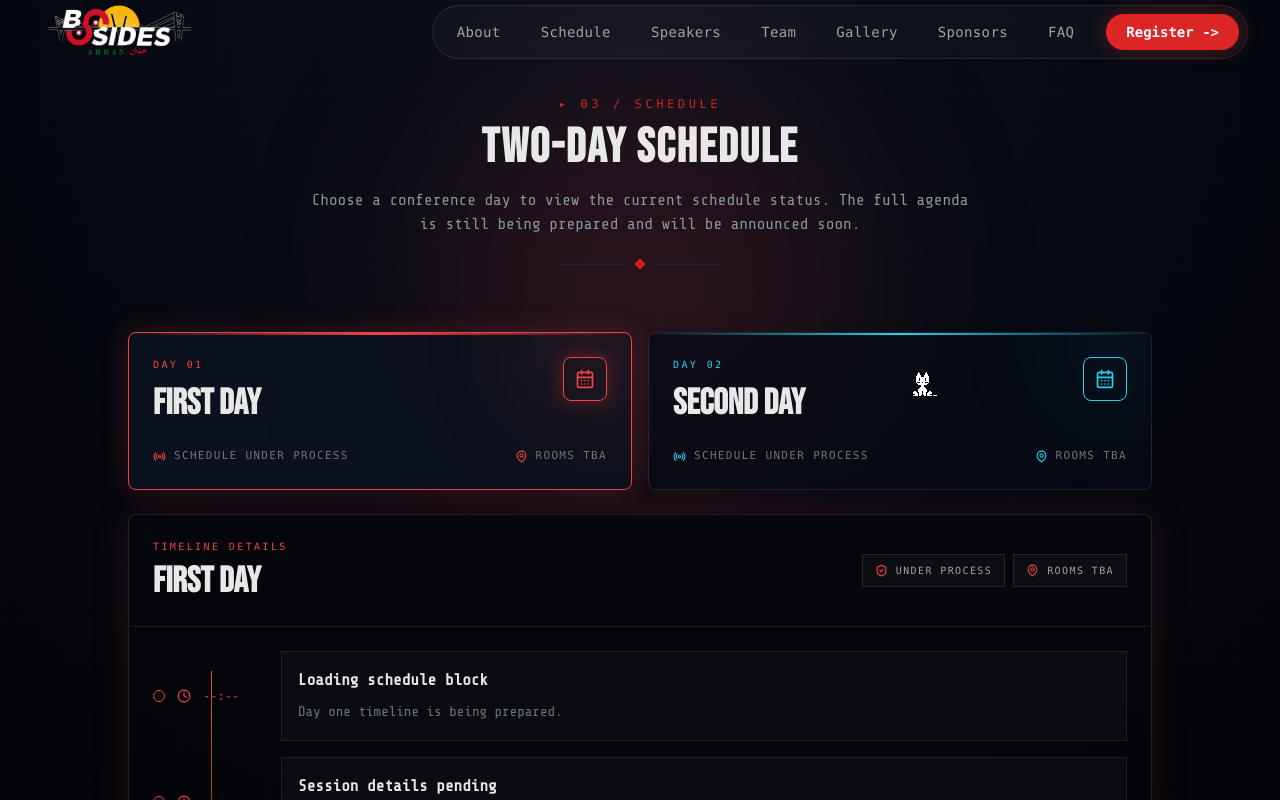
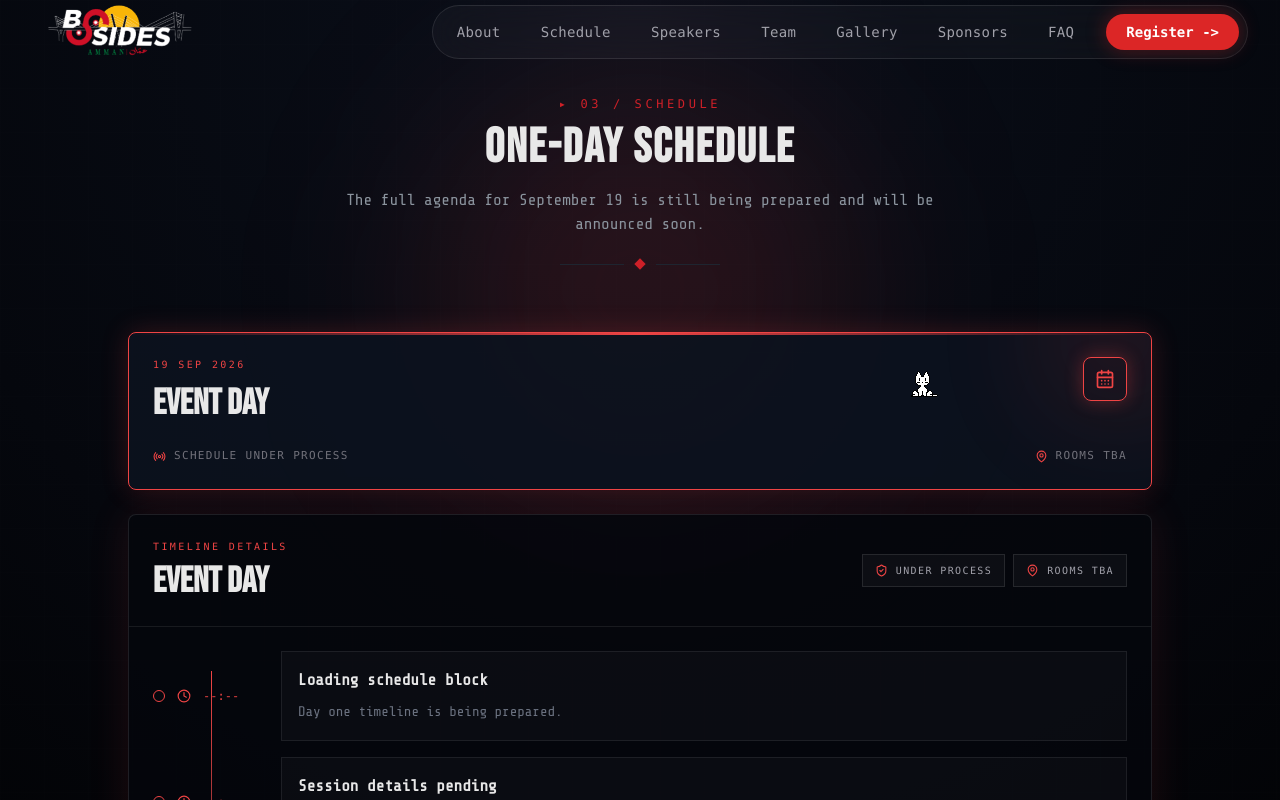
Before and after one commit to Amaddo-san/bsides-amman, a React (Vite) app: page /schedule in a window 1280 px wide. Shown: the top 800 px of the page. Built offline with nearby package versions, Linux system fonts and the light colour scheme.

Commit message:
Update event date and registration link

```diff
--- a/src/components/Navbar.jsx
+++ b/src/components/Navbar.jsx
@@ -1,34 +1,18 @@
 import { useState, useEffect } from "react";
 import { motion, AnimatePresence } from "framer-motion";
 import { Menu, X } from "lucide-react";
-import { C, NAV_LINKS } from "../constants";
+import { C, NAV_LINKS, REGISTRATION_URL } from "../constants";
 import logo from "../assets/logo.png";
 
 export default function Navbar() {
   const [scrolled, setScrolled] = useState(false);
   const [open, setOpen] = useState(false);
-  const [showRegistrationNotice, setShowRegistrationNotice] = useState(false);
 
   useEffect(() => {
     const fn = () => setScrolled(window.scrollY > 40);
     window.addEventListener("scroll", fn);
     return () => window.removeEventListener("scroll", fn);
   }, []);
-
-  useEffect(() => {
-    if (!showRegistrationNotice) return undefined;
-
-    const timeoutId = window.setTimeout(() => {
-      setShowRegistrationNotice(false);
-    }, 5000);
-
-    return () => window.clearTimeout(timeoutId);
-  }, [showRegistrationNotice]);
-
-  const showRegisterMessage = () => {
-    setOpen(false);
-    setShowRegistrationNotice(true);
-  };
 
   return (
     <motion.nav
@@ -64,13 +48,14 @@ export default function Navbar() {
             </a>
           ))}
 
-          <button
-            type="button"
-            onClick={showRegisterMessage}
+          <a
+            href={REGISTRATION_URL}
+            target="_blank"
+            rel="noreferrer"
             className="ml-2 rounded-full bg-red-600 px-5 py-2 text-sm font-mono font-bold text-white shadow-[0_0_20px_rgba(220,38,38,0.35)] transition-all duration-300 hover:-translate-y-0.5 hover:bg-red-500 hover:shadow-[0_0_30px_rgba(220,38,38,0.55)]"
           >
             Register -&gt;
-          </button>
+          </a>
         </div>
 
         <button
@@ -109,41 +94,19 @@ export default function Navbar() {
                 </a>
               ))}
 
-              <button
-                type="button"
-                onClick={showRegisterMessage}
+              <a
+                href={REGISTRATION_URL}
+                target="_blank"
+                rel="noreferrer"
+                onClick={() => setOpen(false)}
                 className="mt-2 rounded-xl bg-red-600 px-4 py-3 text-center text-sm font-mono font-bold text-white shadow-[0_0_20px_rgba(220,38,38,0.35)] transition-all duration-300 hover:bg-red-500"
               >
                 Register -&gt;
-              </button>
+              </a>
             </div>
           </motion.div>
         )}
       </AnimatePresence>
-
-      {showRegistrationNotice && (
-        <div className="fixed inset-x-4 top-20 z-[60]">
-          <motion.div
-            initial={{ opacity: 0, y: -12, scale: 0.96 }}
-            animate={{ opacity: 1, y: 0, scale: 1 }}
-            className="mx-auto max-w-md rounded-2xl border border-red-500/30 bg-[#0A0C0E]/95 p-4 text-center shadow-[0_0_35px_rgba(220,38,38,0.25)] backdrop-blur-xl sm:p-5"
-          >
-            <p className="text-xs font-mono font-bold uppercase tracking-[0.16em] text-red-300 sm:text-sm">
-              Registration Coming Soon
-            </p>
-            <p className="mt-3 text-xs leading-6 text-zinc-300 sm:text-sm">
-              Registration will open when the event date and venue are confirmed. Stay tuned for the official BSides Amman 2026 announcement.
-            </p>
-            <button
-              type="button"
-              onClick={() => setShowRegistrationNotice(false)}
-              className="mt-4 rounded-full border border-white/10 bg-white/[0.04] px-5 py-2 text-xs font-mono font-bold uppercase tracking-widest text-zinc-300 transition hover:border-red-500/40 hover:bg-red-500/10 hover:text-white"
-            >
-              Got it
-            </button>
-          </motion.div>
-        </div>
-      )}
     </motion.nav>
   );
 }
--- a/src/components/Schedule.jsx
+++ b/src/components/Schedule.jsx
@@ -1,5 +1,4 @@
-import { useState } from 'react';
-import { AnimatePresence, motion } from 'framer-motion';
+import { motion } from 'framer-motion';
 import { CalendarDays, Clock, MapPin, Radio, ShieldCheck } from 'lucide-react';
 import { C } from '../constants';
 import { FadeIn, Section, SectionHeading } from './Shared';
@@ -7,8 +6,8 @@ import { FadeIn, Section, SectionHeading } from './Shared';
 const DAYS = [
   {
     id: 'day-1',
-    label: 'First Day',
-    date: 'Day 01',
+    label: 'Event Day',
+    date: '19 SEP 2026',
     status: 'Schedule under process',
     accent: '#ef4444',
     location: 'Rooms TBA',
@@ -16,28 +15,13 @@ const DAYS = [
       { time: '--:--', title: 'Loading schedule block', desc: 'Day one timeline is being prepared.' },
       { time: '--:--', title: 'Session details pending', desc: 'Talks, rooms, and timing will be announced soon.' },
       { time: '--:--', title: 'Workshop queue syncing', desc: 'Workshop information is still under process.' },
-      { time: '--:--', title: 'Community slots loading', desc: 'More day one activities are coming soon.' },
-    ],
-  },
-  {
-    id: 'day-2',
-    label: 'Second Day',
-    date: 'Day 02',
-    status: 'Schedule under process',
-    accent: '#22d3ee',
-    location: 'Rooms TBA',
-    events: [
-      { time: '--:--', title: 'Loading schedule block', desc: 'Day two timeline is being prepared.' },
-      { time: '--:--', title: 'Session details pending', desc: 'Activities, rooms, and timing will be announced soon.' },
-      { time: '--:--', title: 'Challenge queue syncing', desc: 'Competition information is still under process.' },
-      { time: '--:--', title: 'Closing slots loading', desc: 'More day two updates are coming soon.' },
+      { time: '--:--', title: 'Community slots loading', desc: 'More event day activities are coming soon.' },
     ],
   },
 ];
 
 export default function Schedule() {
-  const [activeDayId, setActiveDayId] = useState(DAYS[0].id);
-  const activeDay = DAYS.find((day) => day.id === activeDayId) || DAYS[0];
+  const activeDay = DAYS[0];
 
   return (
     <Section
@@ -67,30 +51,24 @@ export default function Schedule() {
       <div className="relative z-10">
         <SectionHeading
           label="03 / Schedule"
-          title="Two-Day Schedule"
-          subtitle="Choose a conference day to view the current schedule status. The full agenda is still being prepared and will be announced soon."
+          title="One-Day Schedule"
+          subtitle="The full agenda for September 19 is still being prepared and will be announced soon."
         />
 
         <FadeIn>
           <div className="mx-auto max-w-5xl">
-            <div className="grid gap-4 md:grid-cols-2">
+            <div className="grid gap-4">
               {DAYS.map((day) => {
-                const isActive = activeDay.id === day.id;
-
                 return (
-                  <motion.button
+                  <motion.div
                     key={day.id}
-                    type="button"
-                    onClick={() => setActiveDayId(day.id)}
                     whileHover={{ y: -5 }}
-                    whileTap={{ scale: 0.98 }}
                     className="group relative overflow-hidden rounded-lg border p-5 text-left transition duration-300 sm:p-6"
                     style={{
-                      background: isActive ? 'rgba(12,18,30,0.9)' : 'rgba(8,12,21,0.72)',
-                      borderColor: isActive ? day.accent : 'rgba(255,255,255,0.1)',
-                      boxShadow: isActive ? `0 0 28px ${day.accent}33` : 'none',
+                      background: 'rgba(12,18,30,0.9)',
+                      borderColor: day.accent,
+                      boxShadow: `0 0 28px ${day.accent}33`,
                     }}
-                    aria-pressed={isActive}
                   >
                     <div
                       className="absolute left-0 top-0 h-[2px] w-full"
@@ -98,7 +76,7 @@ export default function Schedule() {
                     />
                     <div
                       className="pointer-events-none absolute -right-10 -top-16 h-36 w-36 rounded-full blur-3xl transition-opacity"
-                      style={{ background: day.accent, opacity: isActive ? 0.16 : 0.07 }}
+                      style={{ background: day.accent, opacity: 0.16 }}
                     />
 
                     <div className="relative flex items-start justify-between gap-4">
@@ -119,7 +97,7 @@ export default function Schedule() {
                         style={{
                           borderColor: day.accent,
                           color: day.accent,
-                          boxShadow: isActive ? `0 0 18px ${day.accent}55` : 'none',
+                          boxShadow: `0 0 18px ${day.accent}55`,
                         }}
                       >
                         <CalendarDays size={20} />
@@ -136,7 +114,7 @@ export default function Schedule() {
                         {day.location}
                       </span>
                     </div>
-                  </motion.button>
+                  </motion.div>
                 );
               })}
             </div>
@@ -144,7 +122,6 @@ export default function Schedule() {
         </FadeIn>
 
         <FadeIn delay={0.08}>
-          <AnimatePresence mode="wait">
             <motion.div
               key={activeDay.id}
               initial={{ opacity: 0, y: 14 }}
@@ -220,7 +197,6 @@ export default function Schedule() {
                 </div>
               </div>
             </motion.div>
-          </AnimatePresence>
         </FadeIn>
       </div>
     </Section>
--- a/src/constants.js
+++ b/src/constants.js
@@ -22,3 +22,5 @@ export const NAV_LINKS = [
   { label: "Sponsors", href: "/sponsors" },
   { label: "FAQ", href: "/faq" },
 ];
+
+export const REGISTRATION_URL = "https://www.secwiser.com/bsides-amman-2026";
--- a/vite.config.js
+++ b/vite.config.js
@@ -2,6 +2,6 @@ import { defineConfig } from 'vite'
 import react from '@vitejs/plugin-react'
 
 export default defineConfig({
+  base: '/bsides-amman/',
   plugins: [react()],
-
 })
```
Also changed, not shown: src/components/Hero.jsx (+16 -56 lines).
